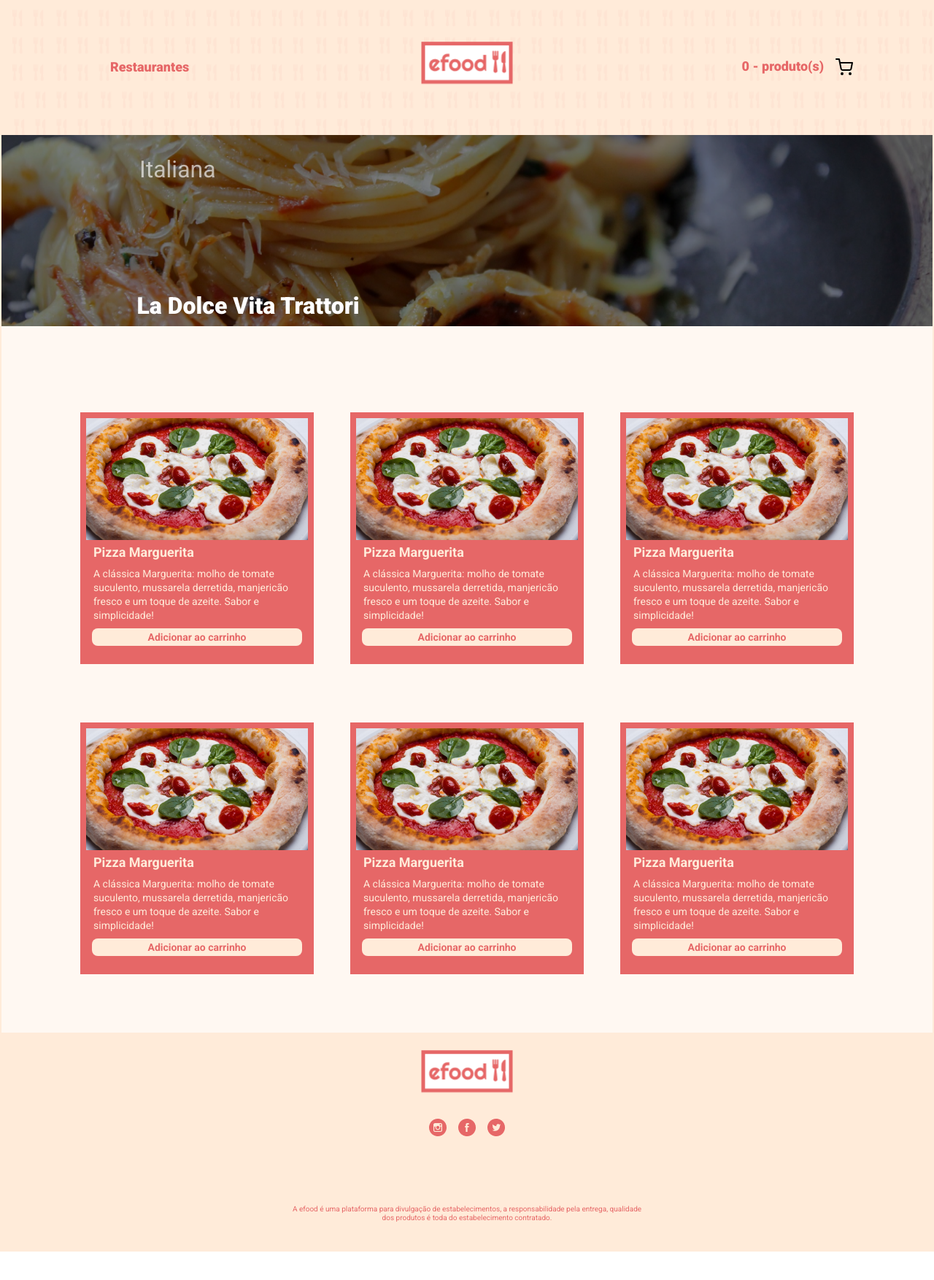
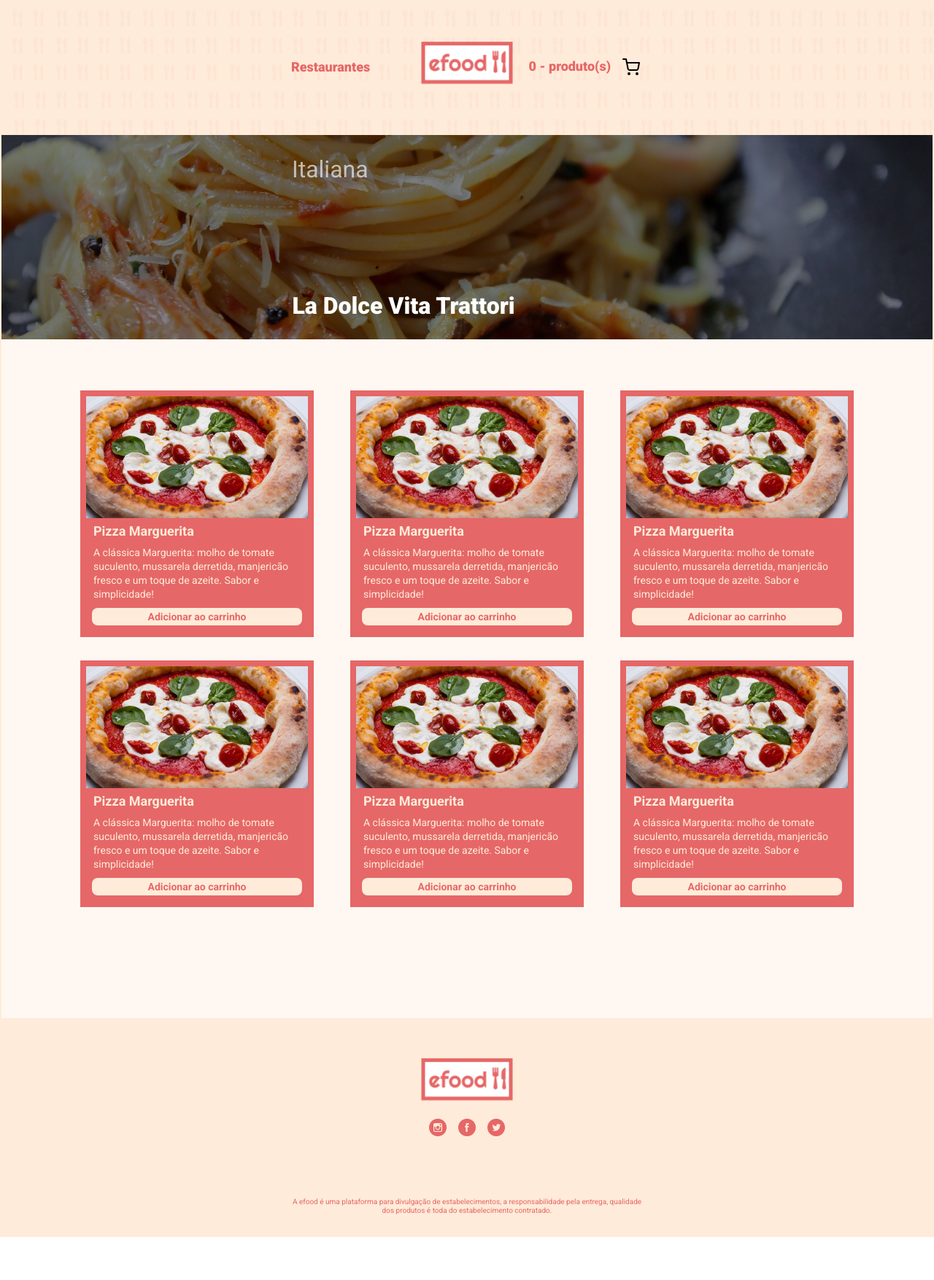
Before and after one commit to rapheallima/Efood, a React (Create React App) app: page /perfil in a window 1280 px wide. Shown: the whole page at 73% size. After the commit the page ends 1695 px from the top, so only its background shows below. Built offline with nearby package versions, Linux system fonts and the light colour scheme.

Commit message:
commit-3

```diff
--- a/src/components/Banner/styles.ts
+++ b/src/components/Banner/styles.ts
@@ -3,10 +3,11 @@
 
 export const Image = styled.div`
   width: 100%;
-  height: 560px;
+  height: 280px;
   display: block;
   background-repeat: no-repeat;
-  background-size: contain;
+  background-size: cover;
+  margin-bottom: 250px;
 `;
 
 export const Title = styled.h2`
@@ -17,6 +18,7 @@
   text-align: center;
   color: ${cores.branca};
   width: 676px;
+  margin-left: 213px;
 `;
 
 export const SubTitle = styled.p`
@@ -29,7 +31,7 @@
   opacity: 64%;
   padding-top: 29px;
   padding-bottom: 149px;
-  padding-left: 189px;
+  margin-left: 398px;
 `;
 
 export default Image;
--- a/src/components/Foods/styles.ts
+++ b/src/components/Foods/styles.ts
@@ -17,9 +17,8 @@
   margin: auto;
   display: flex;
   flex-direction: column;
-  justify-content: space-evenly;
+  justify-content: space-between;
   position: relative;
-  padding-bottom: 329px;
 `;
 
 export const Title = styled.h3<CardProps>`
--- a/src/components/FoodsList/styles.ts
+++ b/src/components/FoodsList/styles.ts
@@ -3,12 +3,10 @@
 import { CardProps } from '../Foods/styles';
 
 export const Container = styled.section`
-  max-width: 1366px;
-  max-height: 2148px;
   width: 100%;
   height: 100%;
   display: flex;
-  justify-content: space-around;
+  justify-content: center;
 `;
 
 export const List = styled.ul<CardProps>`
@@ -16,5 +14,5 @@
   grid-template-columns: ${({ background }) =>
     background === 'white' ? '1fr 1fr' : '1fr 1fr 1fr'};
   column-gap: 50px;
-  margin-bottom: 80px;
+  margin-bottom: 32px;
 `;
--- a/src/components/Footer/styles.ts
+++ b/src/components/Footer/styles.ts
@@ -5,20 +5,20 @@
 export const Container = styled.footer`
   background-color: ${cores.bege};
   display: block;
-  max-width: 1366px;
-  max-height: 298px;
   width: 100%;
-  height: 100%;
+  height: 298px;
   margin: 0 auto;
   padding: 90px;
+  margin-top: 120px;
 `;
 
 export const FootImg = styled.img<Props>`
   position: absolute;
   width: 125px;
   height: 57.5px;
-  top: ${({ background }) => (background === 'white' ? '1907px' : '1468px')};
+  top: ${({ background }) => (background === 'white' ? '1883px' : '1449px')};
   left: 50%;
+  margin-top: 30px;
 
   transform: translate(-50%, -50%);
 `;
@@ -27,7 +27,7 @@
   display: flex;
   padding: 0;
   list-style-type: none;
-  margin-top: 20px;
+  margin-top: 40px;
   justify-content: center;
 
   li {
@@ -42,5 +42,5 @@
   font-weight: 400;
   line-height: 11.72px;
   text-align: center;
-  padding: 80px 10px;
+  margin-top: 70px;
 `;
--- a/src/components/Hero/styles.ts
+++ b/src/components/Hero/styles.ts
@@ -23,7 +23,6 @@
     font-weight: 900;
     line-height: 21.09px;
     text-align: center;
-    padding-left: 109px;
   }
 `;
 
@@ -55,11 +54,12 @@
 `;
 
 export const LinkItem = styled.li`
-  margin-right: 16px;
+  margin-left: 357px;
 `;
 
 export const LinkCart = styled.a`
   display: flex;
+  margin-right: 292px;
 
   img {
     margin-left: 16px;
--- a/src/styles.ts
+++ b/src/styles.ts
@@ -29,9 +29,7 @@
 
 
     .container {
-      display: block;
-  max-width: 1366px;
-  max-height: 2148px;
+  display: block;
   width: 100%;
   height: 100%;
   margin: 0 auto;
@@ -43,10 +41,6 @@
 
 export const Container = styled.div`
   display: block;
-  max-width: 1366px;
-  max-height: 2148px;
-  width: 100%;
-  height: 100%;
   margin: 0 auto;
   background-color: ${cores.cinza};
   border: 2px solid ${cores.bege};
```
